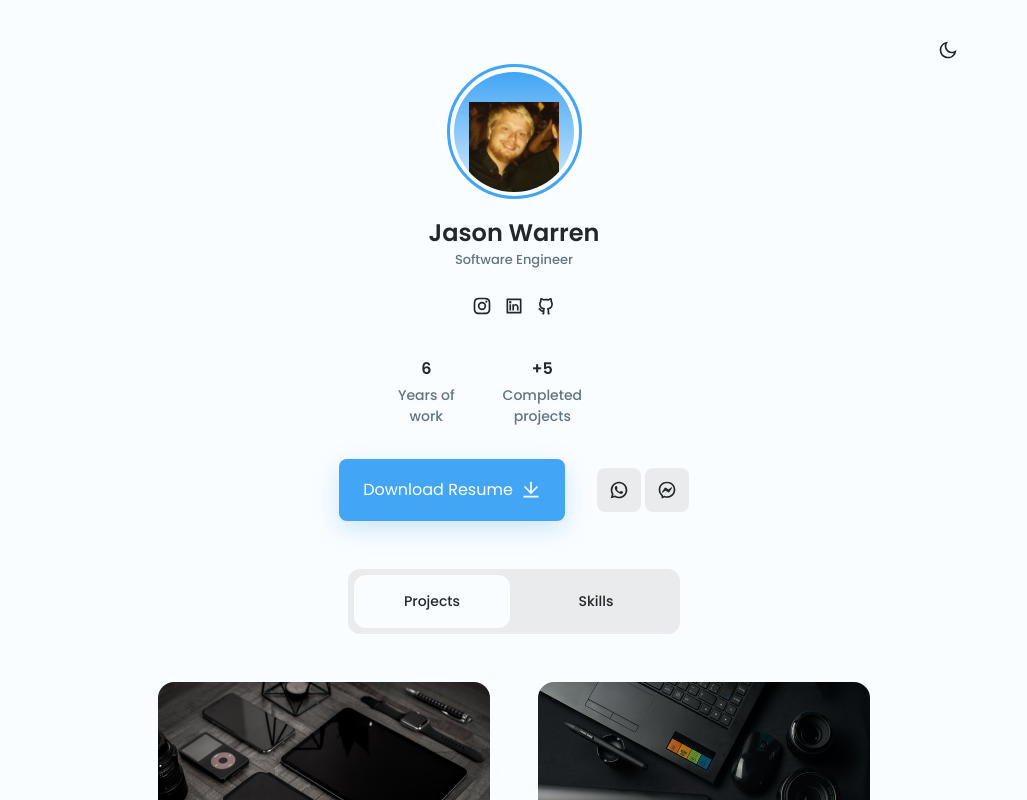
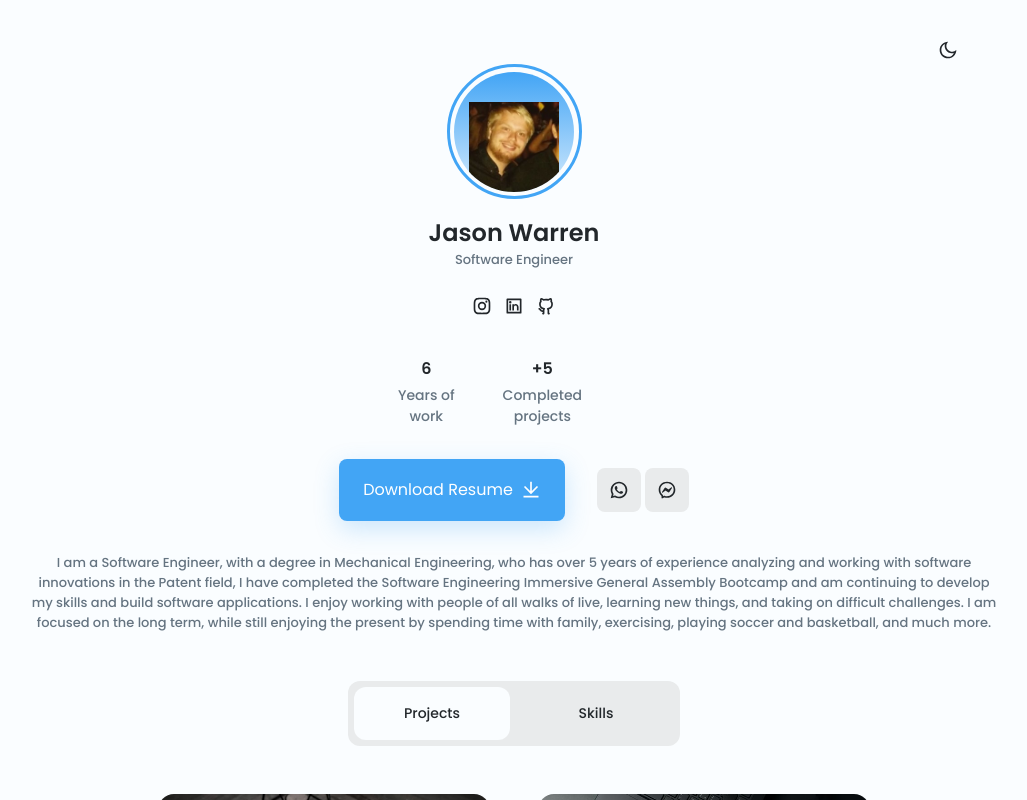
Before and after one commit to JasonxWarren/react-mini-portfolio, a React (Create React App) app: page / in a window 1280 px wide. Shown: the top 800 px of the page, without its empty margins (126-1153 px from the left). Built offline with nearby package versions, Linux system fonts and the light colour scheme.

Commit message:
added aboutme section

```diff
--- a/src/App.jsx
+++ b/src/App.jsx
@@ -4,6 +4,7 @@ import Rocker from './components/Rocker/Rocker'
 import Portfolio from './components/Portfolio/Portfolio'
 import Skills from './components/Skills/Skills'
 import Footer from './components/Footer/Footer'
+import AboutMe from './components/Header/AboutMe'
 
 function App() {
   const [isDarkMode, setIsDarkMode] = React.useState(false)
@@ -34,6 +35,7 @@ function App() {
         onClick={toggleDarkMode}
       />
 
+
       <Rocker
         isDarkMode={isDarkMode}
         showSkills={showSkills}
--- /dev/null
+++ b/src/components/Header/AboutMe.jsx
@@ -0,0 +1,16 @@
+
+
+function AboutMe() {
+    return(
+        <div className="profile__aboutme">
+                    <div className="profile__info-group-aboutme">
+                        <p className="profile__info-aboutme">
+                            I am a Software Engineer, with a degree in Mechanical Engineering, who has over 5 years of experience analyzing and working with software innovations in the Patent field, I have completed the Software Engineering Immersive General Assembly Bootcamp and am continuing to develop my skills and build software applications. I enjoy working with people of all walks of live, learning new things, and taking on difficult challenges. I am focused on the long term, while still enjoying the present by spending time with family, exercising, playing soccer and basketball, and much more.
+                        </p>
+                    </div>
+
+                </div>
+    )
+}
+
+export default AboutMe
--- a/src/components/Header/CV.jsx
+++ b/src/components/Header/CV.jsx
@@ -6,7 +6,7 @@ function CV() {
     <div className="profile__buttons">
           <a
             download=""
-            href="/pdf/Gianell-Cv.pdf"
+            href="/pdf/Jason_Warren_Resume.pdf"
             className="button"
           >
             Download Resume
--- a/src/components/Header/Header.jsx
+++ b/src/components/Header/Header.jsx
@@ -3,6 +3,7 @@ import Profile from './Profile'
 import Social from './Social'
 import Stats from './Stats'
 import CV from './CV'
+import AboutMe from './AboutMe'
 import {RiMoonLine, RiSunLine} from 'react-icons/ri'
 
 function Header(props) {
@@ -33,6 +34,7 @@ function Header(props) {
         </div>
         <Stats />
         <CV />
+        <AboutMe />
       </div>
     </header>
   )
--- a/src/index.css
+++ b/src/index.css
@@ -215,8 +215,14 @@ body.dark-theme {
   justify-content: center;
   column-gap: 2.5rem;
 }
+.profile__aboutme {
+  justify-content: center;
+}
 
 .profile__info-group {
+  text-align: center;
+}
+.profile__info-group-aboutme {
   text-align: center;
 }
 
@@ -228,6 +234,11 @@ body.dark-theme {
 .profile__info-description {
   font-size: var(--smaller-font-size);
   font-weight: 500;
+}
+.profile__info-aboutme {
+  font-size: var(--smaller-font-size);
+  font-weight: 500;
+
 }
 
 .profile__buttons,
```
Also changed, not shown: 2 other files (tests, documents, lock files or other folders).
